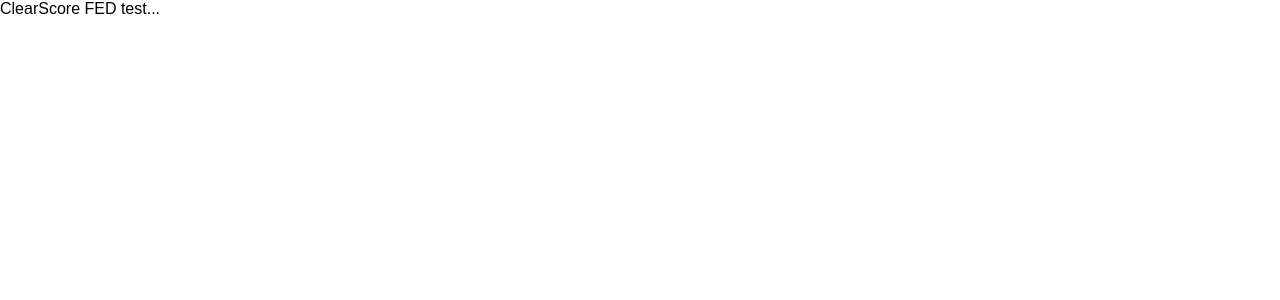
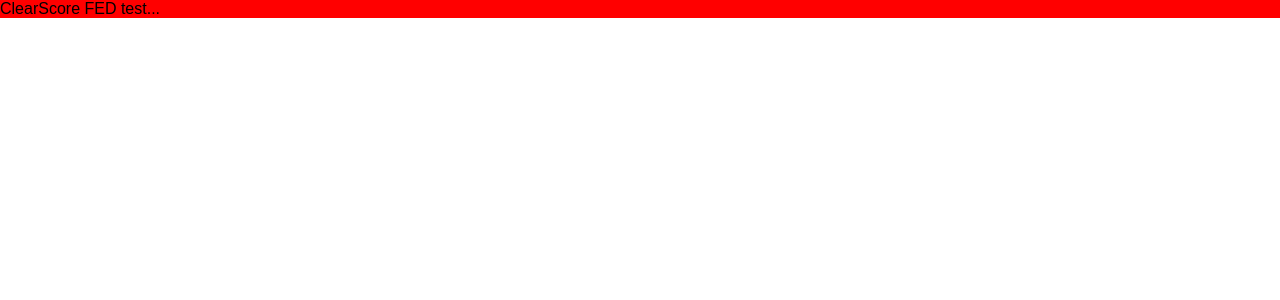
Before and after one commit to rs-saunders/clearscore-fed-test, a React (Create React App) app: page / in a window 1280 px wide. Shown: the top 300 px of the page. Built offline with nearby package versions, Linux system fonts and the light colour scheme.

Commit message:
test css-modules support

```diff
--- a/src/App.js
+++ b/src/App.js
@@ -1,10 +1,11 @@
 import React, { Component } from 'react';
 import './App.css';
+import styles from './App.module.css';
 
 export default class App extends Component {
     render() {
         return (
-            <div>
+            <div className={styles.test}>
                 ClearScore FED test...
             </div>
         );
--- /dev/null
+++ b/src/App.module.css
@@ -0,0 +1,3 @@
+.test {
+    background-color: red;
+}
```
